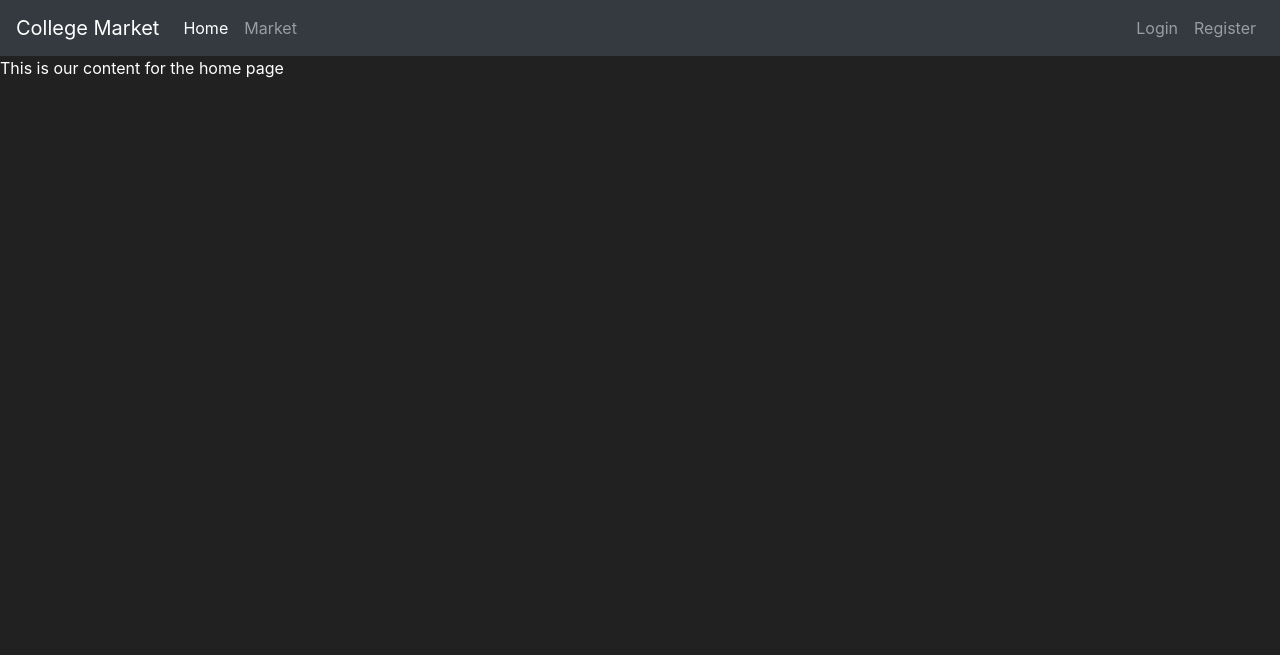
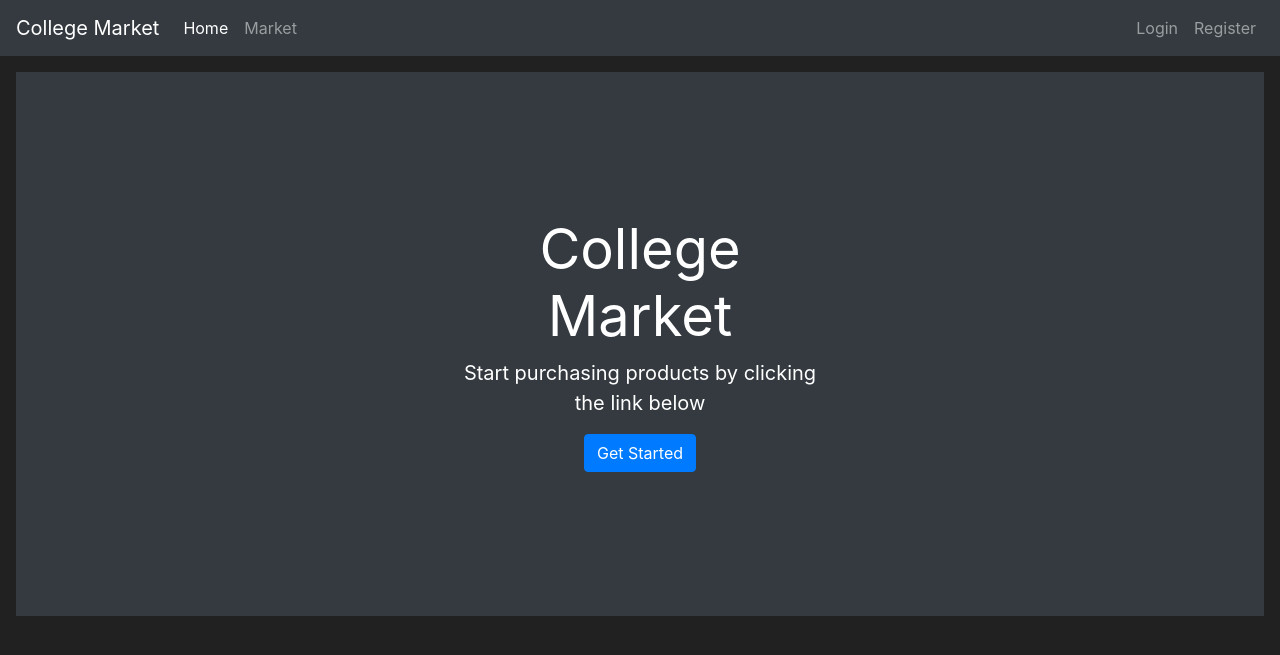
Before and after one commit to tushart29/MarketWebApplication, a Flask app: page / in a window 1280 px wide. Shown: the top 655 px of the page. Run offline with Flask 3, Linux system fonts and the light colour scheme; some libraries are stand-ins or nearby versions.

Commit message:
logout successful

```diff
--- a/market/__init__.py
+++ b/market/__init__.py
@@ -34,6 +34,10 @@ db = SQLAlchemy(app)
 bcrypt = Bcrypt(app)
 
 login_manager = LoginManager(app)
+# redirects the users to login page before clicking the marketing page.
+# it makes sense so that the user can login then view the inventory items
+login_manager.login_view = "login_page"
+login_manager.login_message_category = 'info'
 
 # do this so routes can recongnize the routes you created
 from market import routes
--- a/market/routes.py
+++ b/market/routes.py
@@ -3,7 +3,7 @@ from flask import render_template, redirect, url_for, flash, get_flashed_message
 from market.models import Item, User
 from market.forms import RegisterForm, LoginForm
 from market import db
-from flask_login import login_user
+from flask_login import login_user, logout_user, login_required
 
 
 # what url do you want to navigate to
@@ -13,6 +13,8 @@ def home_page():
     return render_template('home.html')
 
 @app.route('/market')
+# the line below is responsible for taking the users to the login page
+@login_required
 # trying to send random data from this route to hstml. trying to see how I can access it
 def market_page():
     # stores all the items we stored in the database can be accessed through line 54
@@ -35,6 +37,8 @@ def register_page():
         # password = form.password1.data) this line of code goes to password.setter decorator
         db.session.add(user_to_create)
         db.session.commit()
+        login_user(user_to_create)
+        flash(f'Account created Successfully. Your now logged in as: {user_to_create.username} ', category='success')
         return redirect(url_for('market_page'))
     if form.errors != {}: # if no errors from validation
         print("Form errors:", form.errors)
@@ -66,4 +70,10 @@ def login_page():
             flash(f'Username and password are not matching. Please try again !', category='danger')
     return render_template('login.html', form=form)
 
+@app.route('/logout')
+def logout_page():
+    # enough to grab the current user and log out
+    logout_user()
+    flash('Logged Out Successfully',category='info')
+    return redirect(url_for('home_page'))
 # bootstrap - https://getbootstrap.com/docs/4.5/getting-started/introduction/
--- a/market/templates/base.html
+++ b/market/templates/base.html
@@ -41,10 +41,10 @@
                     </a>
                 </li>
                 <li class="nav-item">
-                    <a class="nav-link" href="#">Welcome, {{ current_user.username}}</a>
+                    <a class="nav-link">Welcome, {{ current_user.username}}</a>
                 </li>
                 <li class="nav-item">
-                    <a class="nav-link" href="#">Logout</a>
+                    <a class="nav-link" href="{{ url_for('logout_page') }}">Logout</a>
                 </li>
             </ul>
 
--- a/market/templates/home.html
+++ b/market/templates/home.html
@@ -5,9 +5,17 @@ in every html page without hardcoding it-->
 <!--used inheritence to avoid repetition throughout the html files-->
 {% extends 'base.html' %}
 {% block title %}
-    Home Page
+    Welcome to College Market
 {% endblock %}
 
 {% block content %}
-    This is our content for the home page
+    <div class="position-relative overflow-hidden p-3 p-md-5 m-md-3 text-center bg-dark" style="color:white">
+        <div class="col-md-5 p-lg-5 mx-auto my-5">
+            <h1 class="display-4 font-weight-normal">College Market</h1>
+            <p class="lead font-weight-normal">Start purchasing products by clicking the link below</p>
+            <a class="btn btn-primary" href="{{ url_for('market_page') }}">Get Started</a>
+        </div>
+        <div class="product-device box-shadow d-none d-md-block"></div>
+        <div class="product-device product-device-2 box-shadow d-none d-md-block"></div>
+    </div>
 {% endblock %}
```
Also changed, not shown: market/market.db.
